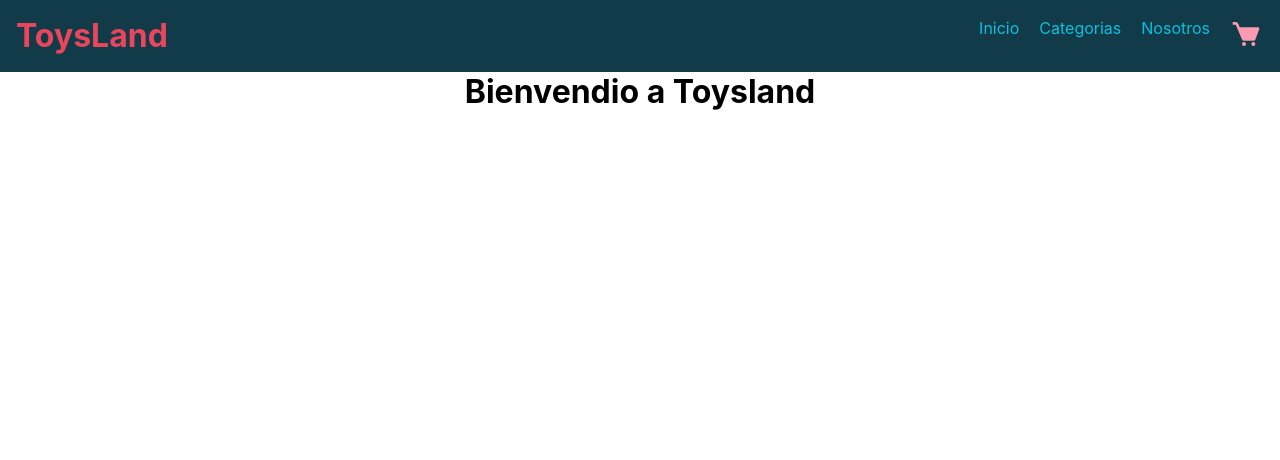
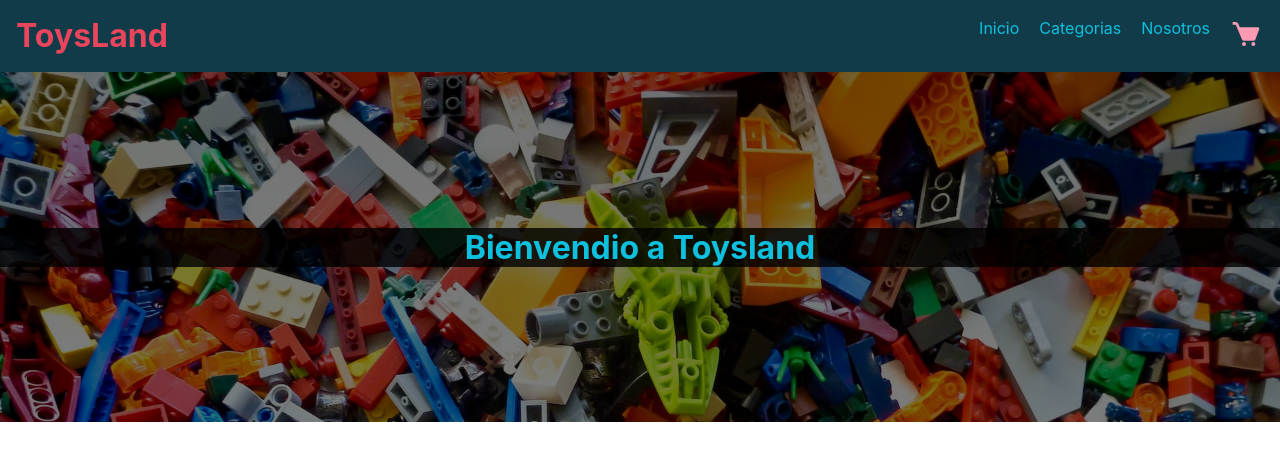
Before and after one commit to JuanErcole/ToysLand-Ercole, a React (Create React App) app: page / in a window 1280 px wide. Shown: the top 460 px of the page. Built offline with nearby package versions, Linux system fonts and the light colour scheme.

Commit message:
agregando mas estilos

```diff
--- a/src/App.js
+++ b/src/App.js
@@ -1,7 +1,6 @@
-import logo from './logo.svg';
 import './App.css';
 import NavBar from './components/navBar/NavBar';
-import ItemListContainer from './components/itemListContainer/itemListContainer'
+import {ItemListContainer} from './components/itemListContainer/itemListContainer'
 
 function App() {
   return (
--- /dev/null
+++ b/src/components/itemListContainer/itemListContainer.css
@@ -0,0 +1,16 @@
+
+.container{
+    width: 100%;
+    height: 350px;
+    background-image: linear-gradient(180deg, #0000008c 0%, #00000082 100%), url('../../../public/assets/hero.jpg');
+    background-size: cover;
+    display: flex;
+    justify-content: center;
+    align-items: center;
+}
+
+.container h1{
+    width: 100%;
+    color: #0dc0de;
+    background-color: rgba(0, 0, 0, 0.797);
+}
--- a/src/components/itemListContainer/itemListContainer.jsx
+++ b/src/components/itemListContainer/itemListContainer.jsx
@@ -1,9 +1,10 @@
-import React from 'react'
+import itemListContainer from './itemListContainer.css'
 
-export default function itemListContainer({greeting}) {
+function ItemListContainer({greeting}) {
   return (
-    <div>
+    <div className="container">
         <h1>{greeting}</h1>
     </div>
   )
 }
+export {ItemListContainer};
```
Also changed, not shown: public/assets/hero.jpg (added).
